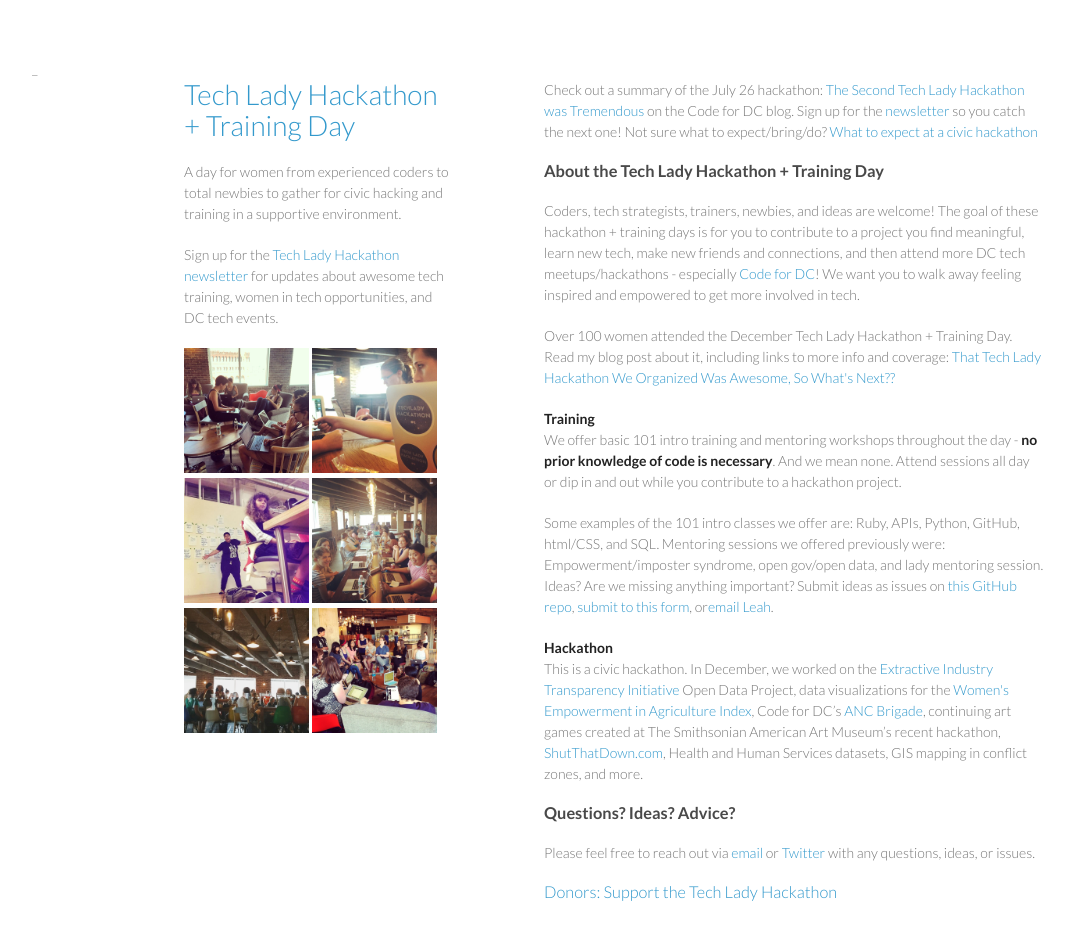
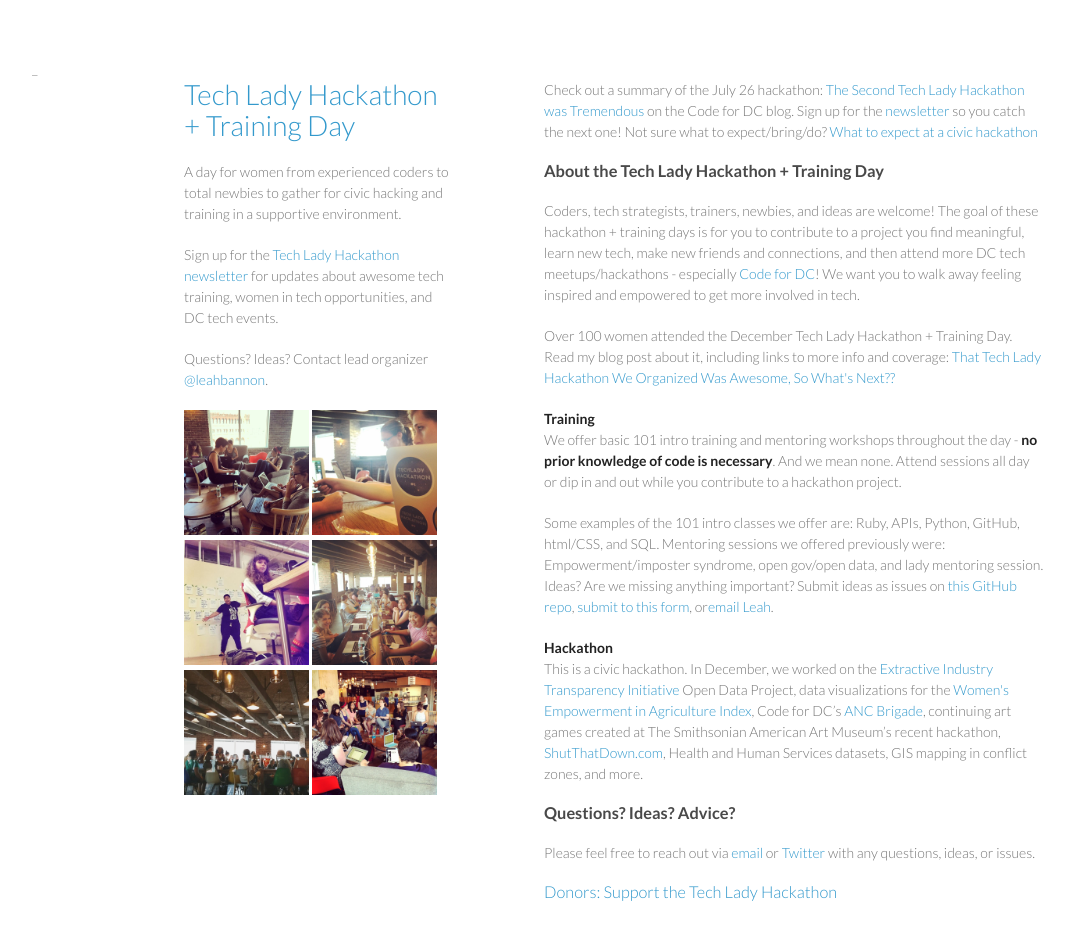
Before and after one commit to leahbannon/techladyhackathon, a Jekyll site: the page built from index.html, in a window 1280 px wide and 1021 px high. Shown: the top 940 px of the window, without its empty margins (26-1097 px from the left). Built offline with Jekyll 4.4.1, drawn with Linux system fonts in a browser that asks for light colours.

Commit message:
adding contact info

```diff
--- a/_includes/header.html
+++ b/_includes/header.html
@@ -19,6 +19,7 @@
         <p>A day for women from experienced coders to total newbies to gather for civic hacking and training in a supportive environment.</p>
 
         <p>Sign up for the <a href="/newsletter.html">Tech Lady Hackathon newsletter</a> for updates about awesome tech training, women in tech opportunities, and DC tech events.</p>
+        <p>Questions? Ideas? Contact lead organizer <a href="http://twitter.com/leahbannon">@leahbannon</a>.
 <p><a href="http://instagram.com/p/q7EXkowWDY/"><img src="/images/hackathon1.jpg"/ width="125"></a> <a href="http://instagram.com/p/q7fWxmQWKM/"><img src="/images/hackathon5.jpg"/ width="125"></a><br/>
 <a href="https://twitter.com/AliyaRahman/status/498206144822013954/photo/1"><img src="/images/hackathon4.jpg" width="125"></a> <a href="http://instagram.com/p/q7ELl9wWC-/"><img src="/images/hackathon2.jpg"/ width="125"></a><br/>
 <a href="http://instagram.com/p/q71VSXxkIe/"><img src="/images/hackathon3.jpg" width="125"/></a> <a href="http://instagram.com/p/q6780oSQZk/"><img src="/images/hackathon6.jpg" width="125"></a></p>
```
